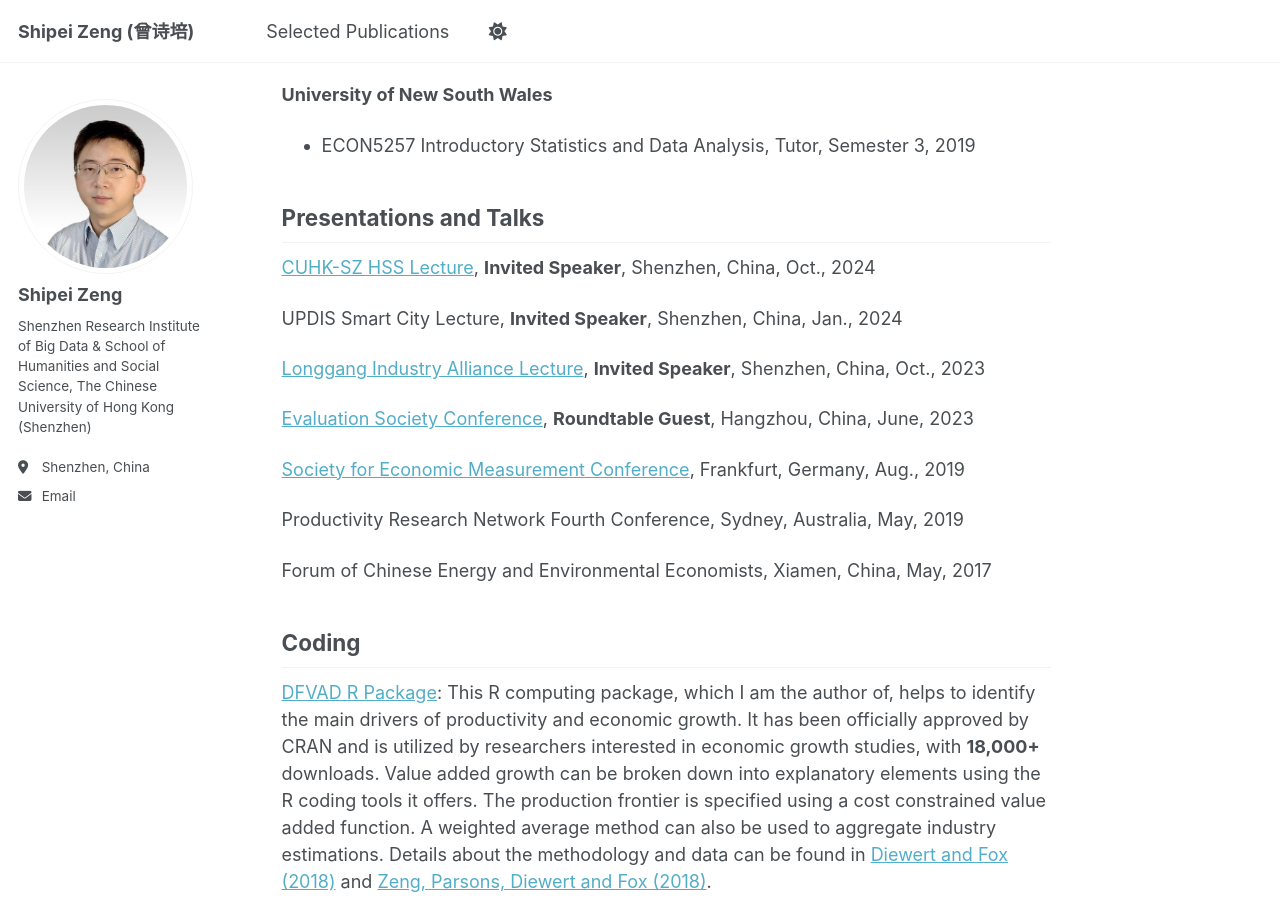
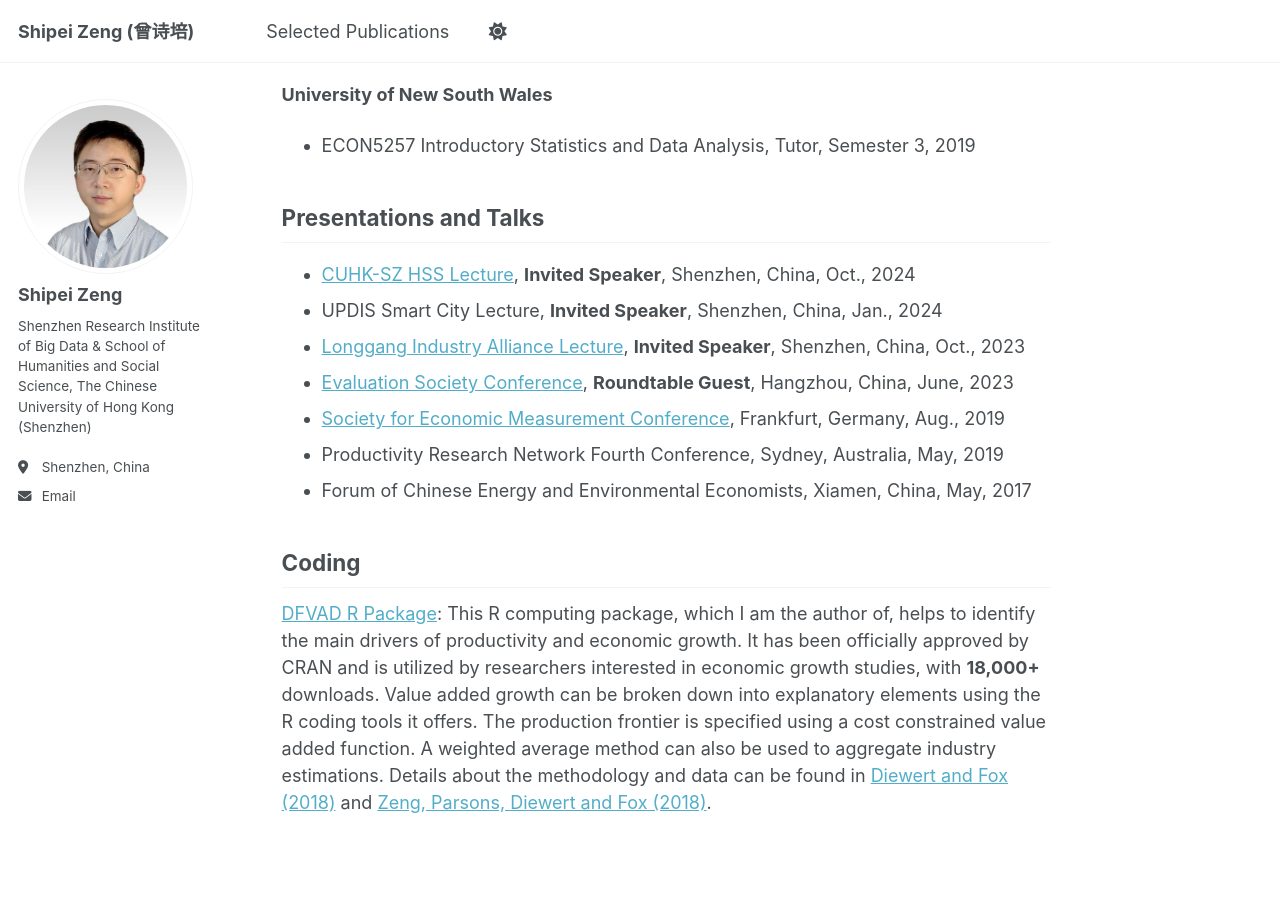
Before and after one commit to shipei-zeng/shipei-zeng.github.io, a Jekyll site: the page built from _pages/about.md, in a window 1280 px wide and 900 px high, scrolled down 1377 px. Built offline with Jekyll 4.4.1, drawn with Linux system fonts in a browser that asks for light colours; a script that is not in the unit is left out.

```diff
--- a/_pages/about.md
+++ b/_pages/about.md
@@ -34,19 +34,13 @@ Teaching and Mentoring
 
 Presentations and Talks
 ------
-[CUHK-SZ HSS Lecture](https://hss.cuhk.edu.cn/event/1424), **Invited Speaker**, Shenzhen, China, Oct., 2024
-
-UPDIS Smart City Lecture, **Invited Speaker**, Shenzhen, China, Jan., 2024
-
-[Longgang Industry Alliance Lecture](https://mp.weixin.qq.com/s/OukZ2f5zh07VhxOrXAGYfg), **Invited Speaker**, Shenzhen, China, Oct., 2023
-
-[Evaluation Society Conference](https://mp.weixin.qq.com/s/64PAUxEkqe9GdTMwKMRrCA), **Roundtable Guest**, Hangzhou, China, June, 2023
-
-[Society for Economic Measurement Conference](https://sem-society.org/sem-2019-sixth-annual-conference-goethe-university-frankfurt-germany/), Frankfurt, Germany, Aug., 2019
-
-Productivity Research Network Fourth Conference, Sydney, Australia, May, 2019
-
-Forum of Chinese Energy and Environmental Economists, Xiamen, China, May, 2017
+- [CUHK-SZ HSS Lecture](https://hss.cuhk.edu.cn/event/1424), **Invited Speaker**, Shenzhen, China, Oct., 2024
+- UPDIS Smart City Lecture, **Invited Speaker**, Shenzhen, China, Jan., 2024
+- [Longgang Industry Alliance Lecture](https://mp.weixin.qq.com/s/OukZ2f5zh07VhxOrXAGYfg), **Invited Speaker**, Shenzhen, China, Oct., 2023
+- [Evaluation Society Conference](https://mp.weixin.qq.com/s/64PAUxEkqe9GdTMwKMRrCA), **Roundtable Guest**, Hangzhou, China, June, 2023
+- [Society for Economic Measurement Conference](https://sem-society.org/sem-2019-sixth-annual-conference-goethe-university-frankfurt-germany/), Frankfurt, Germany, Aug., 2019
+- Productivity Research Network Fourth Conference, Sydney, Australia, May, 2019
+- Forum of Chinese Energy and Environmental Economists, Xiamen, China, May, 2017
 
 Coding
 ------
```
